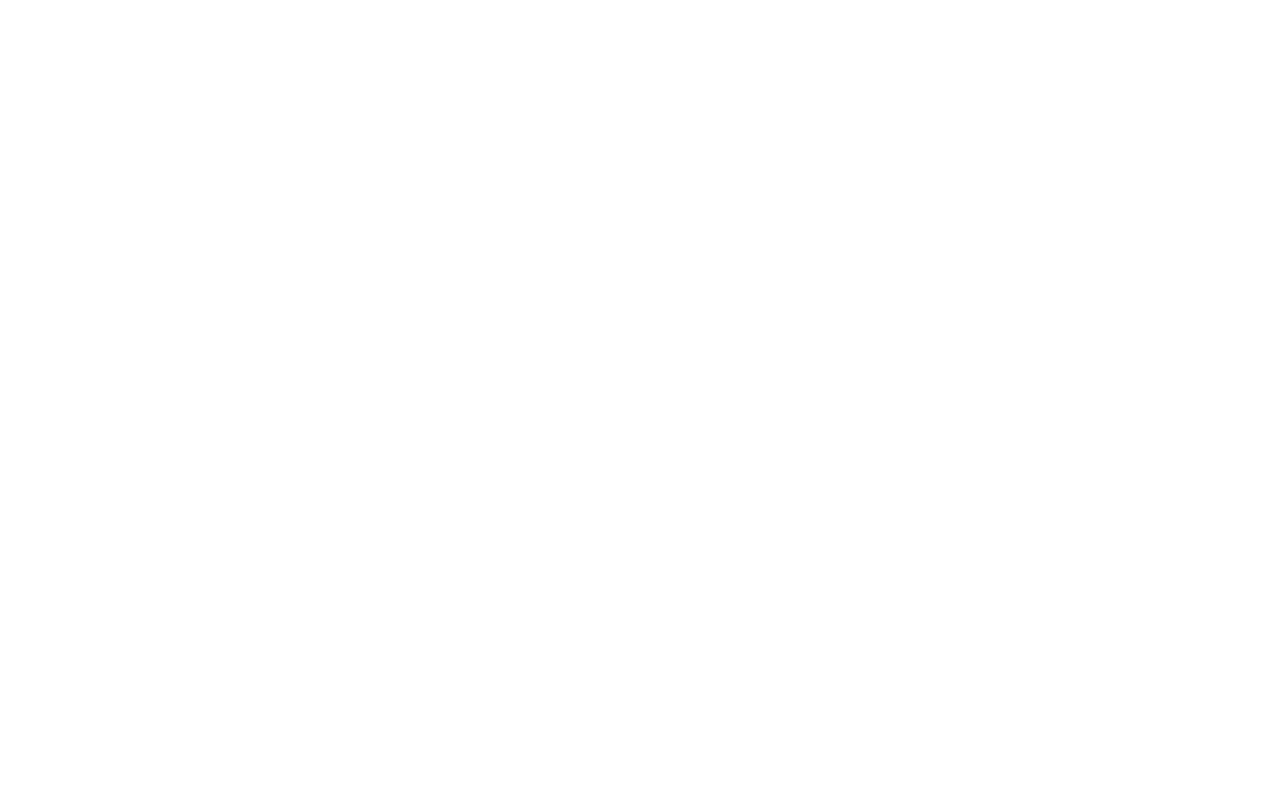
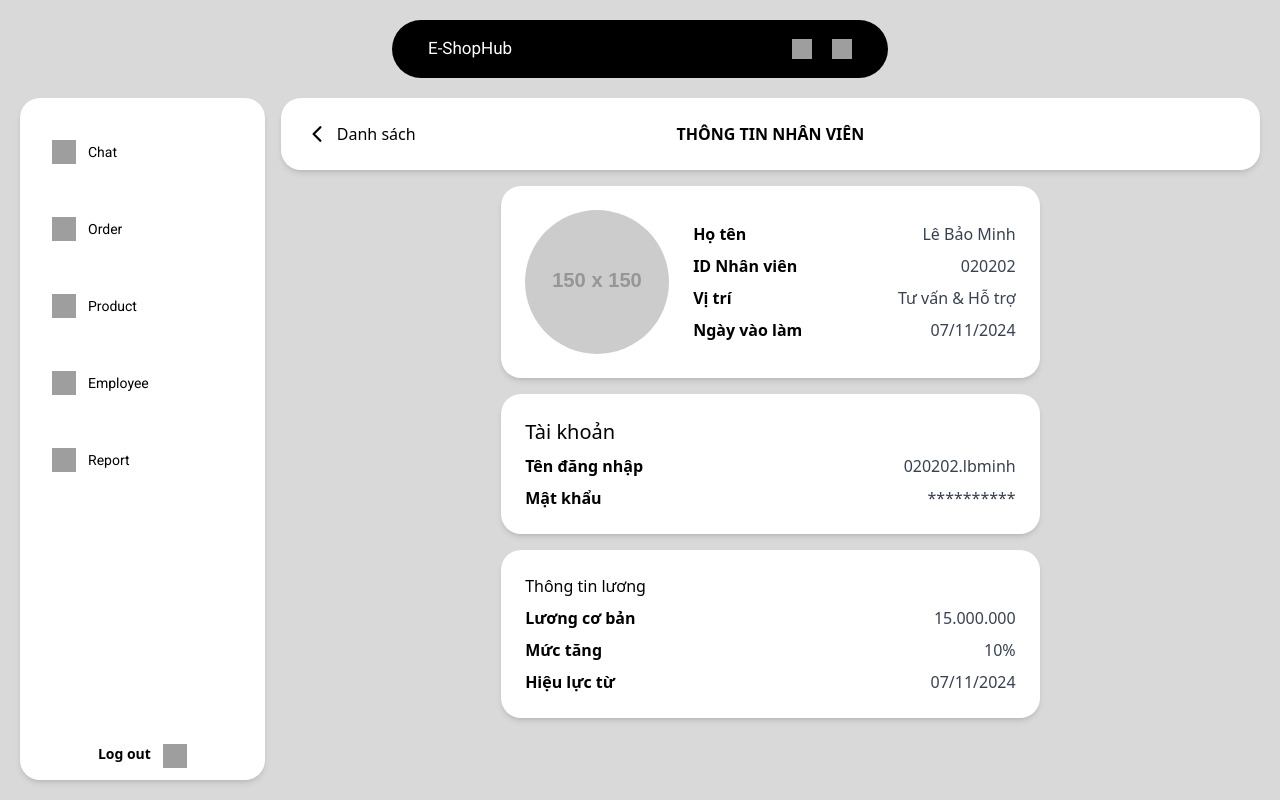
Before and after one commit to BillyBat04/E-shophub, a React (Vite) app: page /admin/employees/031782 in a window 1280 px wide. Before the commit this address had no page. Built offline with nearby package versions, Linux system fonts and the light colour scheme; grey boxes are pictures that could not be loaded.

Commit message:
feat(admin): Employee Detail page

```diff
--- a/src/App.jsx
+++ b/src/App.jsx
@@ -16,6 +16,7 @@ import DropdownMenu from "./components/dropdownmenu";
 import Nav from "./components/shopowner/nav/nav";
 import MainPage from "./pages/shopowner/mainpage";
 import EmployeeList from "./pages/shopowner/NewEmployee";
+import EmployeeDetail from "./pages/shopowner/EmployeeDetail";
 
 function App() {
   const location = useLocation();
@@ -51,6 +52,7 @@ function App() {
             <Route path="/personal" element={<OrderHistory />} />
             <Route path="/admin" element={<MainPage />}>
               <Route path="employees" element={<EmployeeList />}>
+              <Route path=":employeeId" element={<EmployeeDetail />}></Route>
               </Route>
             </Route>
           </Routes>
--- /dev/null
+++ b/src/SampleData/employeeDetail.json
@@ -0,0 +1,18 @@
+{
+  "personal": {
+    "name": "Lê Bảo Minh",
+    "avatar": "https://placehold.co/150/add8e6/000",
+    "id": "020202",
+    "position": "Tư vấn & Hỗ trợ",
+    "start": "07/11/2024"
+  },
+  "account": {
+    "username": "020202.lbminh",
+    "password": "lebaominh0202"
+  },
+  "salary": {
+    "current": "15.000.000",
+    "increase": "10%",
+    "effective": "07/11/2024"
+  }
+}
--- /dev/null
+++ b/src/pages/shopowner/EmployeeDetail.jsx
@@ -0,0 +1,101 @@
+import { Link } from "react-router-dom";
+import EmployeeDetailData from "../../SampleData/employeeDetail.json";
+import { IoChevronBack } from "react-icons/io5";
+
+const EmployeeDetail = ({ id }) => {
+  return (
+    <div className="bg-customGray3">
+      <div className="text-base grid grid-cols-[repeat(2,_1fr)] lg:grid-cols-[repeat(3,_1fr)] items-center p-6 bg-white shadow-md rounded-[20px]">
+        <Link className="flex items-center gap-2 hover:underline" to="..">
+          <IoChevronBack className="w-6 h-6"></IoChevronBack>
+          <span>Danh sách</span>
+        </Link>
+        <p className="text-base font-semibold justify-self-center">
+          THÔNG TIN NHÂN VIÊN
+        </p>
+      </div>
+
+      <div className="flex flex-col gap-4 lg:w-[55%] mt-4 mx-auto">
+        <div className="flex flex-row p-6 gap-6 bg-white shadow-md rounded-[20px]">
+          <img
+            className="rounded-full w-36 h-36"
+            src={EmployeeDetailData.personal.avatar}
+            alt="Ảnh nhân viên"
+          />
+          <div className="flex-grow self-center space-y-2">
+            <div className="flex justify-between">
+              <p className="font-semibold">Họ tên</p>
+              <p className="text-gray-700">
+                {EmployeeDetailData.personal.name}
+              </p>
+            </div>
+            <div>
+              <div className="flex justify-between">
+                <p className="font-semibold">ID Nhân viên</p>
+                <p className="text-gray-700">
+                  {EmployeeDetailData.personal.id}
+                </p>
+              </div>
+            </div>
+            <div>
+              <div className="flex justify-between">
+                <p className="font-semibold">Vị trí</p>
+                <p className="text-gray-700">
+                  {EmployeeDetailData.personal.position}
+                </p>
+              </div>
+            </div>
+            <div>
+              <div className="flex justify-between">
+                <p className="font-semibold">Ngày vào làm</p>
+                <p className="text-gray-700">
+                  {EmployeeDetailData.personal.start}
+                </p>
+              </div>
+            </div>
+          </div>
+        </div>
+
+        <div className="p-6 bg-white shadow-md rounded-[20px] space-y-2">
+          <h3 className="text-xl">Tài khoản</h3>
+          <div>
+            <div className="flex justify-between">
+              <p className="font-semibold">Tên đăng nhập</p>
+              <p className="text-gray-700">
+                {EmployeeDetailData.account.username}
+              </p>
+            </div>
+          </div>
+          <div>
+            <div className="flex justify-between">
+              <p className="font-semibold">Mật khẩu</p>
+              <p className="text-gray-700">**********</p>
+            </div>
+          </div>
+        </div>
+
+        <div className="p-6 bg-white shadow-md rounded-[20px] space-y-2">
+          <h3>Thông tin lương</h3>
+          <div className="flex justify-between">
+            <p className="font-semibold">Lương cơ bản</p>
+            <p className="text-gray-700">{EmployeeDetailData.salary.current}</p>
+          </div>
+          <div className="flex justify-between">
+            <p className="font-semibold">Mức tăng</p>
+            <p className="text-gray-700">
+              {EmployeeDetailData.salary.increase}
+            </p>
+          </div>
+          <div className="flex justify-between">
+            <p className="font-semibold">Hiệu lực từ</p>
+            <p className="text-gray-700">
+              {EmployeeDetailData.salary.effective}
+            </p>
+          </div>
+        </div>
+      </div>
+    </div>
+  );
+};
+
+export default EmployeeDetail;
```
